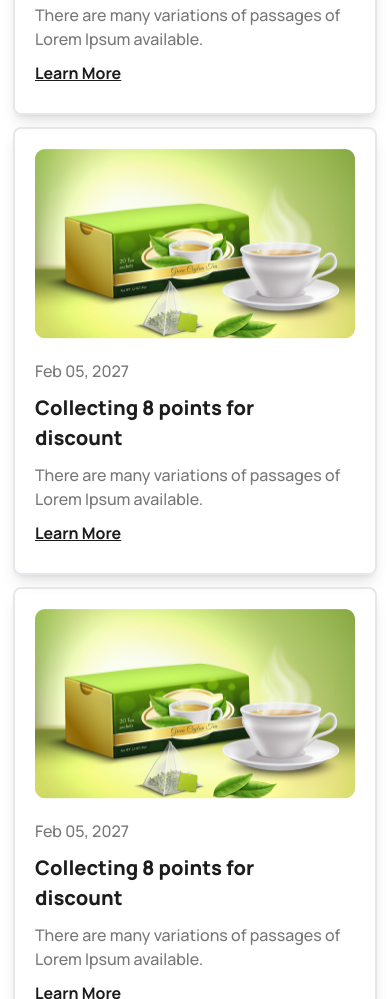
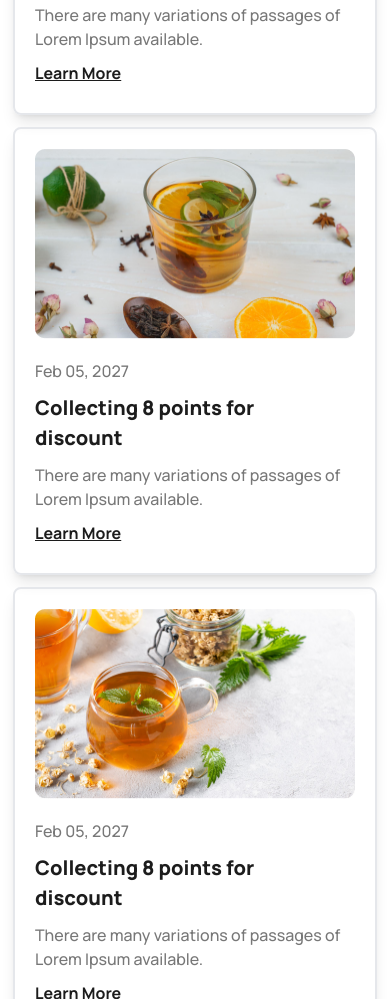
Before and after one commit to RaihanSoft/tea-house-with-tailwind, a plain HTML site: page index.html in a window 390 px wide. Shown: the part 5333-6332 px from the top of the page. Drawn offline with nearby package versions, Linux system fonts and the light colour scheme; a web font is replaced by a local one.

Commit message:
News & Events responsive with tailwind

```diff
--- a/index.html
+++ b/index.html
@@ -223,7 +223,7 @@
   <div class="h-[448px] w-[364px] border-2 rounded-lg shadow-lg">
 
     <div class="h-[190px] w-[320px]">
-      <img class="w-full h-full my-[20px] mx-[20px]" src="images/news-1.png" alt="">
+      <img class="w-full h-full my-[20px] mx-[20px]" src="images/news-2.png" alt="">
     </div>
 
     <div class="pl-[20px]">
@@ -239,7 +239,7 @@
   <div class="h-[448px] w-[364px] border-2 rounded-lg shadow-lg">
 
     <div class="h-[190px] w-[320px]">
-      <img class="w-full h-full my-[20px] mx-[20px]" src="images/news-1.png" alt="">
+      <img class="w-full h-full my-[20px] mx-[20px]" src="images/news-3.png" alt="">
     </div>
 
     <div class="pl-[20px]">
@@ -252,8 +252,6 @@
   </div>
 
 
-  <div></div>
-  <div></div>
 
 </div>
 
```
